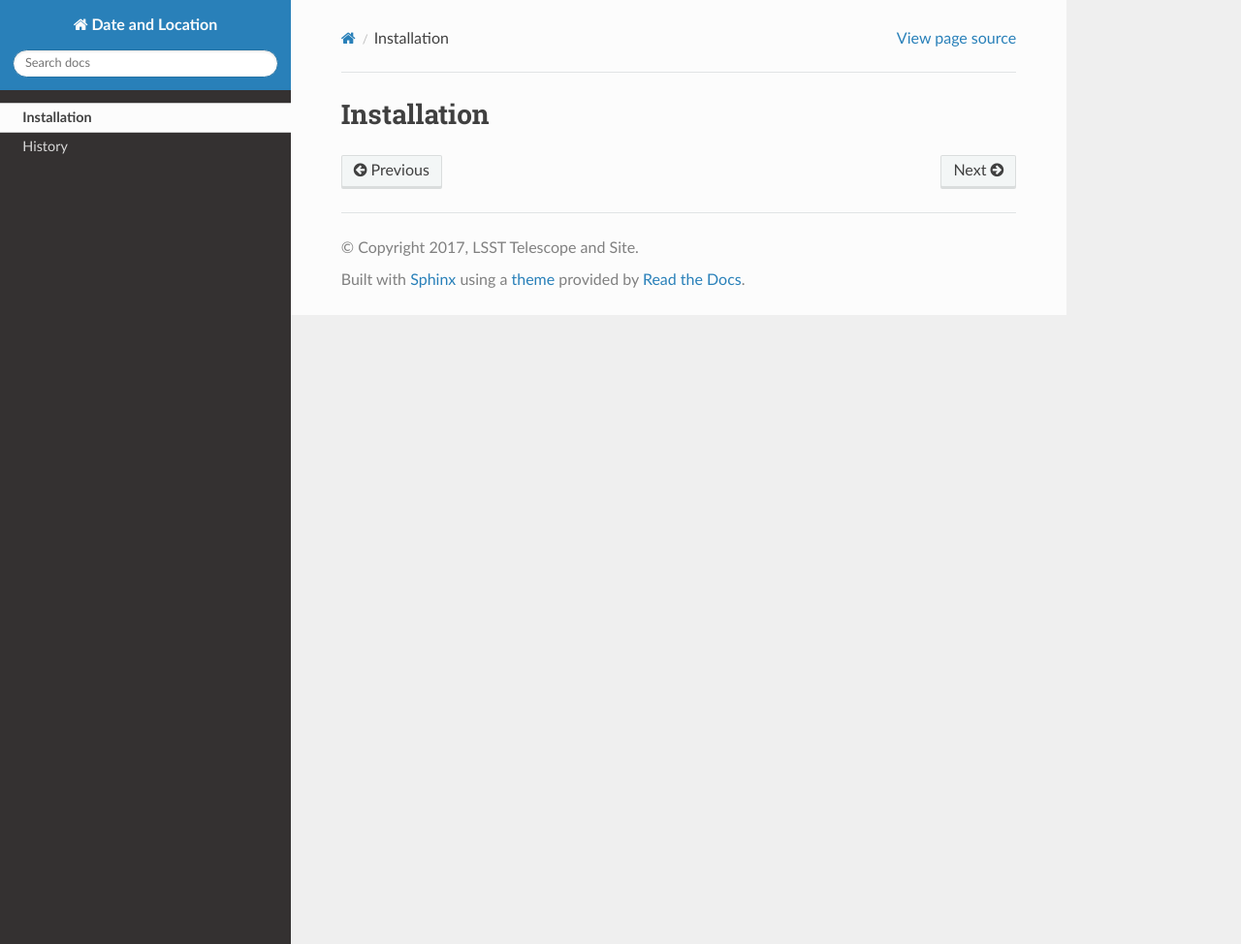
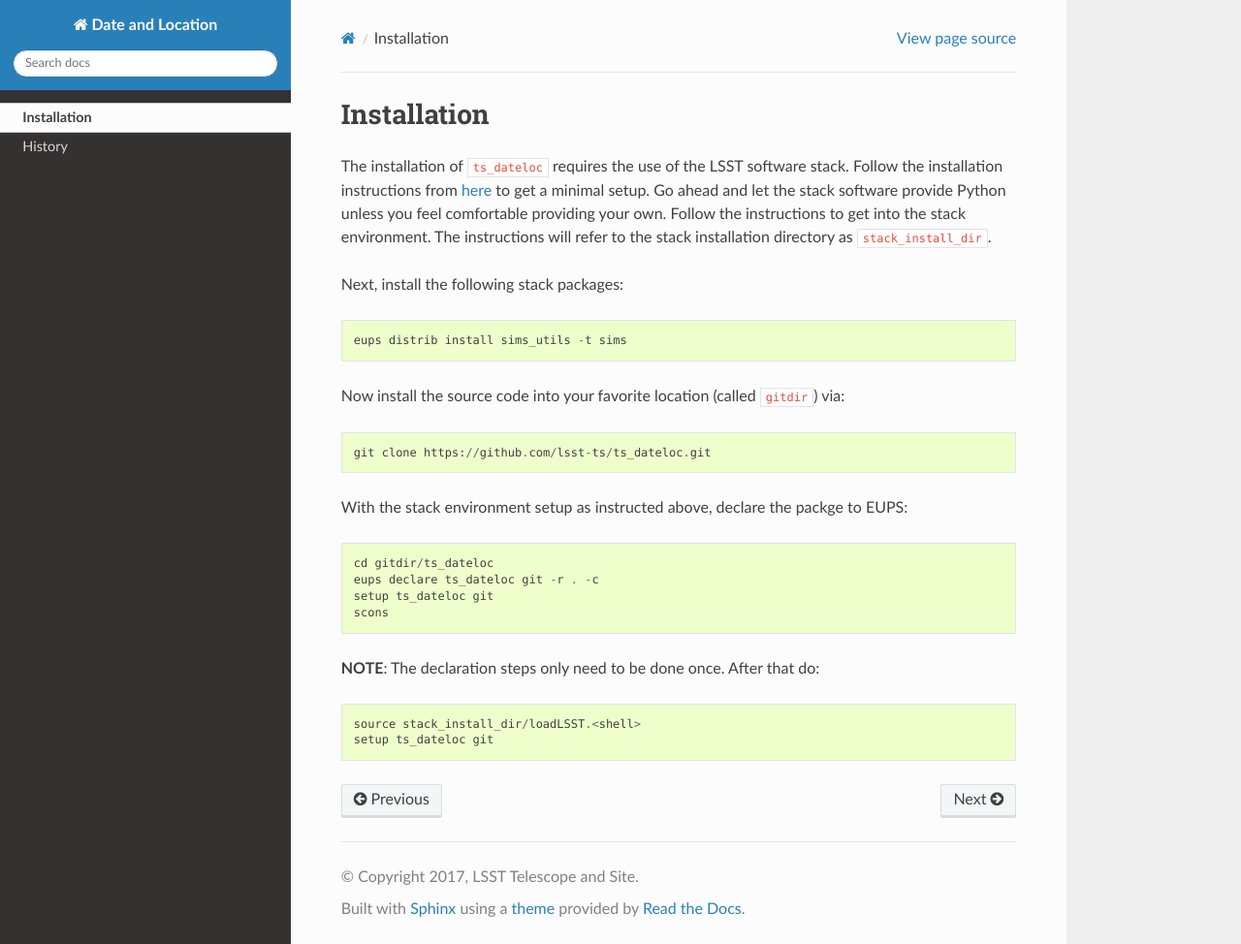
Before and after one commit to lsst-ts/ts_dateloc, a Sphinx documentation site: the page built from doc/installation.rst, in a window 1280 px wide and 974 px high. Shown: the whole window at 97% size. Built offline with Sphinx 7.4.7 and the Read the Docs theme 2.0.0, drawn with Linux system fonts in a browser that asks for light colours; the version number could not be read and is left out.

Commit message:
Adding installation docs.

```diff
--- a/doc/installation.rst
+++ b/doc/installation.rst
@@ -1,3 +1,25 @@
 ============
 Installation
 ============
+
+The installation of ``ts_dateloc`` requires the use of the LSST software stack. Follow the installation instructions from `here <https://pipelines.lsst.io/install/newinstall.html#installing-from-source-with-newinstall-sh>`_ to get a minimal setup. Go ahead and let the stack software provide Python unless you feel comfortable providing your own. Follow the instructions to get into the stack environment. The instructions will refer to the stack installation directory as ``stack_install_dir``.
+
+Next, install the following stack packages::
+
+    eups distrib install sims_utils -t sims
+
+Now install the source code into your favorite location (called ``gitdir``) via::
+
+	git clone https://github.com/lsst-ts/ts_dateloc.git
+
+With the stack environment setup as instructed above, declare the packge to EUPS::
+
+	cd gitdir/ts_dateloc
+	eups declare ts_dateloc git -r . -c
+	setup ts_dateloc git
+	scons
+
+**NOTE**: The declaration steps only need to be done once. After that do::
+
+	source stack_install_dir/loadLSST.<shell>
+	setup ts_dateloc git
```
